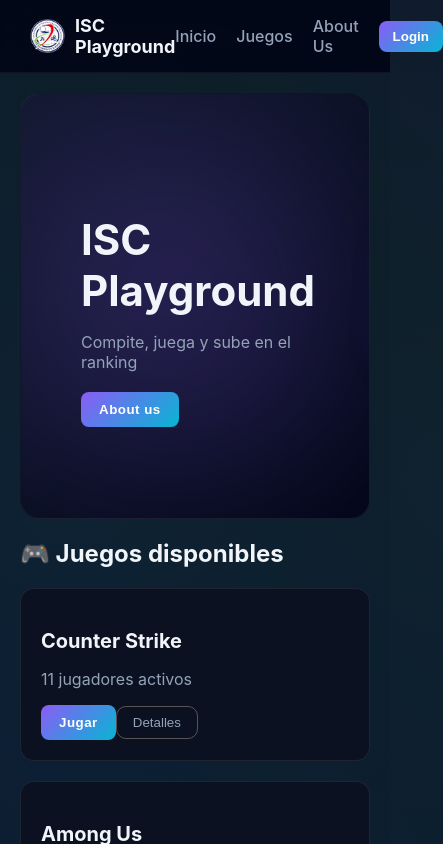
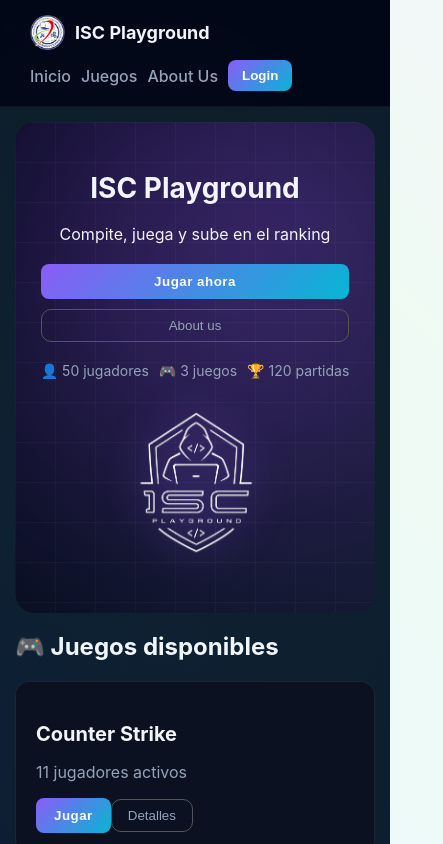
Before and after one commit to fergood-2703/isc-playground, a React (Vite) app: page / in a window 390 px wide. Shown: the top 844 px of the page, 443 px wide, since content can reach past the window. Built offline with nearby package versions, Linux system fonts and the light colour scheme.

Commit message:
Agregando el diseño responsivo para dispositivos moviles y modificacion de estilos del hero

```diff
--- a/src/components/Navbar/Navbar.css
+++ b/src/components/Navbar/Navbar.css
@@ -55,3 +55,17 @@
   font-weight: 600;
   cursor: pointer;
 }
+
+@media (max-width: 768px) {
+  .navbar {
+    flex-direction: column;
+    align-items: flex-start;
+    gap: 10px;
+  }
+
+  .nav-links {
+    display: flex;
+    flex-wrap: wrap;
+    gap: 10px;
+  }
+}
--- a/src/pages/Home/Home.css
+++ b/src/pages/Home/Home.css
@@ -1,31 +1,73 @@
 .hero {
   display: flex;
+  justify-content: space-between;
   align-items: center;
-  justify-content: space-between;
-  padding: 60px;
+
+  padding: 40px 50px; /* 🔥 más compacto */
   border-radius: 20px;
 
-  background: linear-gradient(135deg, #0f172a, #020617);
-  border: 1px solid rgba(255,255,255,0.05);
+  background: radial-gradient(circle at 80% 20%, rgba(139,92,246,0.2), transparent),
+              linear-gradient(135deg, #020617, #0f172a);
 
   position: relative;
   overflow: hidden;
 }
 
-/* texto */
-.hero-content {
+/* glow animado */
+.hero::before {
+  content: "";
+  position: absolute;
+  width: 500px;
+  height: 500px;
+  background: radial-gradient(circle, rgba(168,85,247,0.3), transparent);
+  right: -100px;
+  top: -100px;
+  filter: blur(100px);
+  animation: pulse 6s infinite alternate;
+}
+
+@keyframes pulse {
+  0% { opacity: 0.4; }
+  100% { opacity: 0.8; }
+}
+
+/* LEFT */
+.hero-left {
   max-width: 500px;
   z-index: 2;
 }
 
 .hero h1 {
-  font-size: 42px;
-  margin-bottom: 10px;
+  font-size: 38px;
 }
 
-.hero p {
+.hero-actions {
+  display: flex;
+  gap: 10px;
+  margin: 20px 0;
+}
+
+/* mini stats */
+.hero-stats {
+  display: flex;
+  gap: 20px;
+  font-size: 14px;
   color: #94a3b8;
-  margin-bottom: 20px;
+}
+
+/* RIGHT (LOGO) */
+.hero-right img {
+  width: 260px;
+
+  filter: drop-shadow(0 0 20px #8b5cf6);
+  animation: float 4s ease-in-out infinite;
+}
+
+/* animación flotante 🔥 */
+@keyframes float {
+  0% { transform: translateY(0px); }
+  50% { transform: translateY(-10px); }
+  100% { transform: translateY(0px); }
 }
 
 /* imagen */
@@ -43,15 +85,13 @@
   filter: drop-shadow(0 0 40px rgba(139,92,246,0.9));
 }
 
-.hero::before {
+.hero::after {
   content: "";
   position: absolute;
-  width: 400px;
-  height: 400px;
-  background: radial-gradient(circle, rgba(139,92,246,0.3), transparent);
-  right: 0;
-  top: 0;
-  filter: blur(80px);
+  inset: 0;
+  background-image: linear-gradient(rgba(255,255,255,0.03) 1px, transparent 1px),
+                    linear-gradient(90deg, rgba(255,255,255,0.03) 1px, transparent 1px);
+  background-size: 40px 40px;
 }
 
 .game-card {
@@ -101,6 +141,21 @@
   padding: 8px 16px;
   border-radius: 10px;
   color: var(--text-soft);
+}
+
+button {
+  width: fit-content;
+}
+
+@media (max-width: 600px) {
+  .hero-actions {
+    flex-direction: column;
+    align-items: center;
+  }
+
+  .hero-actions button {
+    width: 100%;
+  }
 }
 
 /* stats */
@@ -164,3 +219,29 @@
 .bronze {
   border-left: 4px solid #cd7f32;
 }
+
+@media (max-width: 768px) {
+  .hero {
+    flex-direction: column;
+    text-align: center;
+    padding: 30px 20px;
+  }
+
+  .hero-right {
+    margin-top: 20px;
+  }
+
+  .hero-right img {
+    width: 180px;
+  }
+
+  .hero h1 {
+    font-size: 28px;
+  }
+
+  .hero-stats {
+    justify-content: center;
+    flex-wrap: wrap;
+    gap: 10px;
+  }
+}
--- a/src/pages/Home/Home.jsx
+++ b/src/pages/Home/Home.jsx
@@ -24,15 +24,28 @@ export default function Home() {
 
         {/* HERO */}
         <div className="hero">
-          <div className="hero-content">
+
+          <div className="hero-left">
             <h1>ISC Playground</h1>
             <p>Compite, juega y sube en el ranking</p>
-            <button className="btn-primary">About us</button>
+
+            <div className="hero-actions">
+              <button className="btn-primary">Jugar ahora</button>
+              <button className="btn-secondary">About us</button>
+            </div>
+
+            {/* 🔥 mini stats dentro del hero */}
+            <div className="hero-stats">
+              <div>👤 50 jugadores</div>
+              <div>🎮 3 juegos</div>
+              <div>🏆 120 partidas</div>
+            </div>
           </div>
 
-          <div className="hero-image">
-            <img src={logo} alt="ISC Playground Logo" />
+          <div className="hero-right">
+            <img src={logo} alt="logo" />
           </div>
+
         </div>
 
         {/* JUEGOS */}
--- a/src/styles/global.css
+++ b/src/styles/global.css
@@ -27,3 +27,8 @@ body::before {
   50% { transform: translate(-20%, -20%); }
   100% { transform: translate(0,0); }
 }
+
+img {
+  max-width: 100%;
+  height: auto;
+}
--- a/src/styles/layout.css
+++ b/src/styles/layout.css
@@ -2,6 +2,17 @@
   max-width: 1200px;
   margin: auto;
   padding: 20px;
+}
+
+@media (max-width: 600px) {
+  .container {
+    padding: 15px;
+  }
+}
+
+.grid {
+  display: grid;
+  gap: 20px;
 }
 
 .grid {
@@ -10,5 +21,18 @@
 }
 
 .grid-3 {
-  grid-template-columns: repeat(auto-fit, minmax(250px, 1fr));
+  grid-template-columns: repeat(3, 1fr);
 }
+
+/* 🔥 RESPONSIVE */
+@media (max-width: 1024px) {
+  .grid-3 {
+    grid-template-columns: repeat(2, 1fr);
+  }
+}
+
+@media (max-width: 600px) {
+  .grid-3 {
+    grid-template-columns: 1fr;
+  }
+}
```
